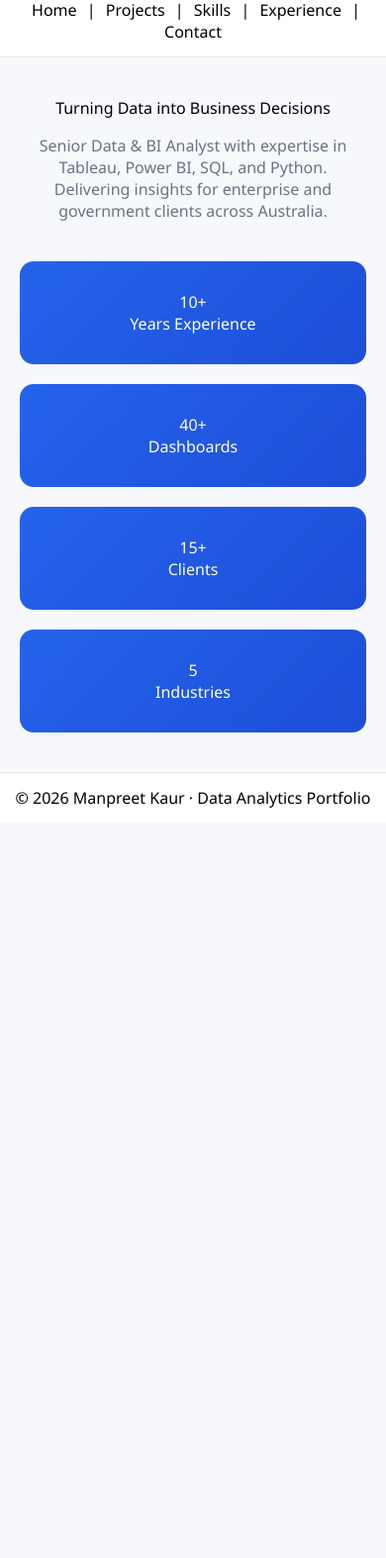
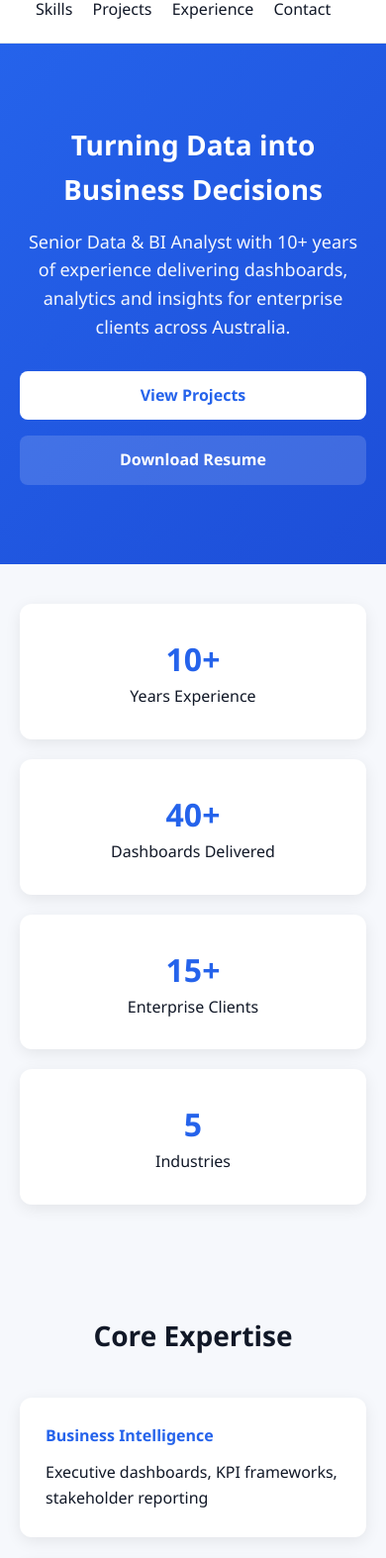
Before and after one commit to manpreetkauranalytics/manpreetkauranalytics.github.io, a plain HTML site: page index.html in a window 390 px wide. Shown: the part 87-1661 px from the top of the page at 99% size. Before the commit the page ends 918 px from the top, so only its background shows below. Drawn offline with Linux system fonts and the light colour scheme.

Commit message:
Enhanced a bit more

```diff
--- a/index.html
+++ b/index.html
@@ -2,8 +2,13 @@
 <html lang="en">
 <head>
   <meta charset="UTF-8" />
+  <title>Manpreet Kaur | Senior Data & BI Analyst</title>
   <meta name="viewport" content="width=device-width, initial-scale=1.0" />
-  <title>Manpreet Kaur | Data & BI Analyst</title>
+
+  <!-- SEO -->
+  <meta name="description" content="Senior Data & BI Analyst with 10+ years experience delivering business insights using Tableau, Power BI and SQL across Australia." />
+
+  <!-- CSS -->
   <link rel="stylesheet" href="style.css" />
 </head>
 
@@ -11,121 +16,164 @@
 
 <!-- ================= HEADER ================= -->
 <header class="top-nav">
-  <div class="nav-left">
-    <img src="assets/logo.png" class="nav-logo-img" alt="Logo" />
+  <div class="brand">
+    <h1>Manpreet Kaur</h1>
+    <p>Senior Data & BI Analyst</p>
   </div>
 
-  <div class="nav-center">
-    <div class="brand-title">Manpreet Kaur</div>
-    <div class="brand-subtitle">Senior Data & BI Analyst</div>
-
-    <div class="nav-links">
-      <a onclick="showSection('home')">Home</a>
-      <span class="sep">|</span>
-      <a onclick="showSection('projects')">Projects</a>
-      <span class="sep">|</span>
-      <a onclick="showSection('skills')">Skills</a>
-      <span class="sep">|</span>
-      <a onclick="showSection('experience')">Experience</a>
-      <span class="sep">|</span>
-      <a onclick="showSection('contact')">Contact</a>
-    </div>
-  </div>
+  <nav class="nav-links">
+    <a href="#skills">Skills</a>
+    <a href="#projects">Projects</a>
+    <a href="#experience">Experience</a>
+    <a href="#contact">Contact</a>
+  </nav>
 </header>
 
-<main class="main-container">
-
-<!-- ================= HOME ================= -->
-<section id="home" class="section active">
-  <div class="center-title main-title">
-    Turning Data into Business Decisions
-  </div>
-
-  <p class="subtitle center-title">
-    Senior Data & BI Analyst with expertise in Tableau, Power BI, SQL, and Python.
-    Delivering insights for enterprise and government clients across Australia.
+<!-- ================= HERO ================= -->
+<section class="hero">
+  <h2>Turning Data into Business Decisions</h2>
+  <p>
+    Senior Data & BI Analyst with 10+ years of experience delivering
+    dashboards, analytics and insights for enterprise clients across Australia.
   </p>
 
-  <div class="stats-grid">
-    <div class="stat-card"><div class="stat-number">10+</div><div class="stat-label">Years Experience</div></div>
-    <div class="stat-card"><div class="stat-number">40+</div><div class="stat-label">Dashboards</div></div>
-    <div class="stat-card"><div class="stat-number">15+</div><div class="stat-label">Clients</div></div>
-    <div class="stat-card"><div class="stat-number">5</div><div class="stat-label">Industries</div></div>
+  <div class="hero-actions">
+    <a href="#projects" class="btn-primary">View Projects</a>
+    <a href="Manpreet_Kaur_Analyst_Resume.pdf" target="_blank" class="btn-secondary">
+      Download Resume
+    </a>
   </div>
 </section>
 
-<!-- ================= PROJECTS ================= -->
-<section id="projects" class="section">
-  <h2 class="center-title">Featured Projects</h2>
-
-  <div class="card-grid">
-    <div class="card">
-      <h3>Banking Risk Dashboard</h3>
-      <p>SQL + Tableau dashboard for fraud & credit risk insights.</p>
-    </div>
-
-    <div class="card">
-      <h3>Pharma Sales Analytics</h3>
-      <p>Power BI analytics for regional sales optimization.</p>
-    </div>
-
-    <div class="card">
-      <h3>Automotive Market Analysis</h3>
-      <p>Python + SQL demand forecasting & segmentation.</p>
-    </div>
+<!-- ================= STATS ================= -->
+<section class="stats">
+  <div class="stat-card">
+    <h3>10+</h3>
+    <p>Years Experience</p>
+  </div>
+  <div class="stat-card">
+    <h3>40+</h3>
+    <p>Dashboards Delivered</p>
+  </div>
+  <div class="stat-card">
+    <h3>15+</h3>
+    <p>Enterprise Clients</p>
+  </div>
+  <div class="stat-card">
+    <h3>5</h3>
+    <p>Industries</p>
   </div>
 </section>
 
 <!-- ================= SKILLS ================= -->
 <section id="skills" class="section">
-  <h2 class="center-title">Core Skills</h2>
+  <h2>Core Expertise</h2>
 
   <div class="card-grid">
-    <div class="card">Tableau • Power BI</div>
-    <div class="card">SQL (Advanced)</div>
-    <div class="card">Python (Pandas, NumPy)</div>
-    <div class="card">Business Analysis</div>
+    <div class="card">
+      <h4>Business Intelligence</h4>
+      <p>Executive dashboards, KPI frameworks, stakeholder reporting</p>
+    </div>
+
+    <div class="card">
+      <h4>Data Analytics</h4>
+      <p>SQL analysis, Python automation, trend & variance analysis</p>
+    </div>
+
+    <div class="card">
+      <h4>Data Visualisation</h4>
+      <p>Tableau & Power BI dashboards for decision-makers</p>
+    </div>
+
+    <div class="card">
+      <h4>Stakeholder Engagement</h4>
+      <p>Requirements gathering, insights storytelling, leadership reporting</p>
+    </div>
+  </div>
+</section>
+
+<!-- ================= PROJECTS ================= -->
+<section id="projects" class="section light">
+  <h2>Featured Projects</h2>
+
+  <div class="card-grid">
+    <div class="card">
+      <h3>Banking Risk Analytics Dashboard</h3>
+      <p>
+        Designed a Tableau dashboard for monitoring credit risk and fraud metrics
+        used by senior leadership.
+      </p>
+      <ul>
+        <li>Reduced manual reporting by 40%</li>
+        <li>Improved risk visibility</li>
+        <li>Tools: SQL, Tableau</li>
+      </ul>
+    </div>
+
+    <div class="card">
+      <h3>Retail Sales Performance Dashboard</h3>
+      <p>
+        Built Power BI dashboards tracking sales, inventory and promotions
+        across multiple regions.
+      </p>
+      <ul>
+        <li>Improved decision-making speed</li>
+        <li>Enabled regional comparisons</li>
+        <li>Tools: Power BI, SQL</li>
+      </ul>
+    </div>
+
+    <div class="card">
+      <h3>Pharma Reporting Automation</h3>
+      <p>
+        Automated recurring reports using Python and SQL, reducing manual effort.
+      </p>
+      <ul>
+        <li>Saved 15+ hours per week</li>
+        <li>Improved data accuracy</li>
+        <li>Tools: Python, SQL</li>
+      </ul>
+    </div>
   </div>
 </section>
 
 <!-- ================= EXPERIENCE ================= -->
 <section id="experience" class="section">
-  <h2 class="center-title">Professional Experience</h2>
+  <h2>Professional Experience</h2>
 
   <div class="card">
-    <h3>Senior Data Analyst</h3>
-    <p>Enterprise & Government Clients (Australia)</p>
+    <h3>Senior Data & BI Analyst</h3>
+    <p class="muted">Australia · Enterprise & Government Clients</p>
     <ul>
-      <li>Built executive dashboards</li>
-      <li>Improved reporting efficiency by 40%</li>
-      <li>Led BI modernization initiatives</li>
+      <li>Delivered executive dashboards and analytics solutions</li>
+      <li>Worked closely with business and technical stakeholders</li>
+      <li>Supported decision-making across multiple industries</li>
     </ul>
   </div>
 </section>
 
 <!-- ================= CONTACT ================= -->
-<section id="contact" class="section">
-  <h2 class="center-title">Contact</h2>
+<section id="contact" class="section light">
+  <h2>Let’s Connect</h2>
 
-  <div class="card">
+  <div class="contact-card">
     <p>📍 Australia</p>
     <p>📧 manpreet@example.com</p>
-    <p>🔗 LinkedIn | GitHub</p>
+    <p>
+      🔗
+      <a href="https://www.linkedin.com/" target="_blank">LinkedIn</a> ·
+      <a href="https://github.com/manpreetkauranalytics" target="_blank">GitHub</a>
+    </p>
+
+    <a href="Manpreet_Kaur_Analyst_Resume.pdf" target="_blank" class="btn-primary">
+      Download Resume
+    </a>
   </div>
 </section>
 
-</main>
-
 <footer class="footer">
-  © 2026 Manpreet Kaur · Data Analytics Portfolio
+  © 2026 Manpreet Kaur · Portfolio
 </footer>
-
-<script>
-function showSection(id) {
-  document.querySelectorAll('.section').forEach(s => s.classList.remove('active'));
-  document.getElementById(id).classList.add('active');
-}
-</script>
 
 </body>
 </html>
--- a/style.css
+++ b/style.css
@@ -1,96 +1,205 @@
+/* ================= RESET ================= */
+* {
+  box-sizing: border-box;
+  margin: 0;
+  padding: 0;
+}
+
 body {
-  margin: 0;
   font-family: "Segoe UI", system-ui, sans-serif;
   background: #f6f8fc;
+  color: #111827;
+  line-height: 1.6;
 }
 
+/* ================= HEADER ================= */
 .top-nav {
-  position: sticky;
-  top: 0;
   background: #fff;
   border-bottom: 1px solid #e5e7eb;
-  padding: 14px;
-  text-align: center;
+  padding: 20px;
+  display: flex;
+  justify-content: space-between;
+  align-items: center;
+  flex-wrap: wrap;
 }
 
-.nav-logo-img {
-  height: 42px;
-}
-
-.brand-title {
-  font-size: 18px;
+.brand h1 {
+  font-size: 20px;
   font-weight: 700;
 }
 
-.brand-subtitle {
-  font-size: 13px;
+.brand p {
+  font-size: 14px;
   color: #2563eb;
 }
 
-.nav-links {
-  margin-top: 8px;
-}
-
 .nav-links a {
-  cursor: pointer;
-  margin: 0 6px;
+  margin-left: 16px;
+  text-decoration: none;
+  color: #111827;
   font-weight: 500;
 }
 
-.section {
-  display: none;
-  max-width: 1000px;
-  margin: auto;
-  padding: 40px 20px;
+.nav-links a:hover {
+  color: #2563eb;
 }
 
-.section.active {
-  display: block;
+/* ================= HERO ================= */
+.hero {
+  text-align: center;
+  padding: 80px 20px;
+  background: linear-gradient(135deg, #2563eb, #1d4ed8);
+  color: white;
 }
 
-.center-title {
-  text-align: center;
+.hero h2 {
+  font-size: 36px;
+  margin-bottom: 16px;
 }
 
-.subtitle {
-  color: #6b7280;
+.hero p {
   max-width: 800px;
-  margin: 16px auto;
+  margin: 0 auto 30px;
+  font-size: 18px;
+  opacity: 0.95;
 }
 
+.hero-actions {
+  display: flex;
+  justify-content: center;
+  gap: 16px;
+}
+
+/* ================= BUTTONS ================= */
+.btn-primary,
+.btn-secondary {
+  padding: 12px 22px;
+  border-radius: 8px;
+  text-decoration: none;
+  font-weight: 600;
+}
+
+.btn-primary {
+  background: white;
+  color: #2563eb;
+}
+
+.btn-secondary {
+  background: rgba(255,255,255,0.15);
+  color: white;
+}
+
+/* ================= STATS ================= */
+.stats {
+  display: grid;
+  grid-template-columns: repeat(auto-fit, minmax(180px, 1fr));
+  gap: 20px;
+  padding: 40px 20px;
+  max-width: 1100px;
+  margin: auto;
+}
+
+.stat-card {
+  background: white;
+  padding: 30px;
+  border-radius: 12px;
+  text-align: center;
+  box-shadow: 0 4px 16px rgba(0,0,0,0.08);
+}
+
+.stat-card h3 {
+  font-size: 32px;
+  color: #2563eb;
+}
+
+/* ================= SECTIONS ================= */
+.section {
+  padding: 70px 20px;
+  max-width: 1100px;
+  margin: auto;
+}
+
+.section.light {
+  background: #f1f5f9;
+}
+
+.section h2 {
+  text-align: center;
+  margin-bottom: 40px;
+  font-size: 28px;
+}
+
+/* ================= CARDS ================= */
 .card-grid {
-  display: flex;
-  gap: 20px;
-  flex-wrap: wrap;
-  justify-content: center;
+  display: grid;
+  grid-template-columns: repeat(auto-fit, minmax(280px, 1fr));
+  gap: 24px;
 }
 
 .card {
-  background: #fff;
-  padding: 24px;
-  border-radius: 14px;
-  width: 280px;
-  box-shadow: 0 6px 18px rgba(0,0,0,0.08);
+  background: white;
+  padding: 26px;
+  border-radius: 12px;
+  box-shadow: 0 4px 16px rgba(0,0,0,0.08);
 }
 
-.stats-grid {
-  display: grid;
-  grid-template-columns: repeat(auto-fit,minmax(180px,1fr));
-  gap: 20px;
-  margin-top: 40px;
+.card h3,
+.card h4 {
+  margin-bottom: 12px;
+  color: #2563eb;
 }
 
-.stat-card {
-  background: linear-gradient(135deg,#2563eb,#1d4ed8);
-  color: white;
-  padding: 30px;
-  border-radius: 14px;
-  text-align: center;
+.card ul {
+  margin-top: 10px;
+  padding-left: 20px;
 }
 
+/* ================= EXPERIENCE ================= */
+.muted {
+  color: #6b7280;
+  margin-bottom: 10px;
+}
+
+/* ================= CONTACT ================= */
+.contact-card {
+  background: white;
+  max-width: 500px;
+  margin: auto;
+  padding: 30px;
+  border-radius: 12px;
+  text-align: center;
+  box-shadow: 0 4px 16px rgba(0,0,0,0.08);
+}
+
+.contact-card p {
+  margin-bottom: 12px;
+}
+
+.contact-card a {
+  color: #2563eb;
+  text-decoration: none;
+}
+
+/* ================= FOOTER ================= */
 .footer {
   text-align: center;
-  padding: 14px;
+  padding: 20px;
   background: #fff;
   border-top: 1px solid #e5e7eb;
+  font-size: 14px;
 }
+
+/* ================= MOBILE ================= */
+@media (max-width: 768px) {
+  .hero h2 {
+    font-size: 28px;
+  }
+
+  .hero-actions {
+    flex-direction: column;
+  }
+
+  .nav-links {
+    margin-top: 10px;
+  }
+}
```
